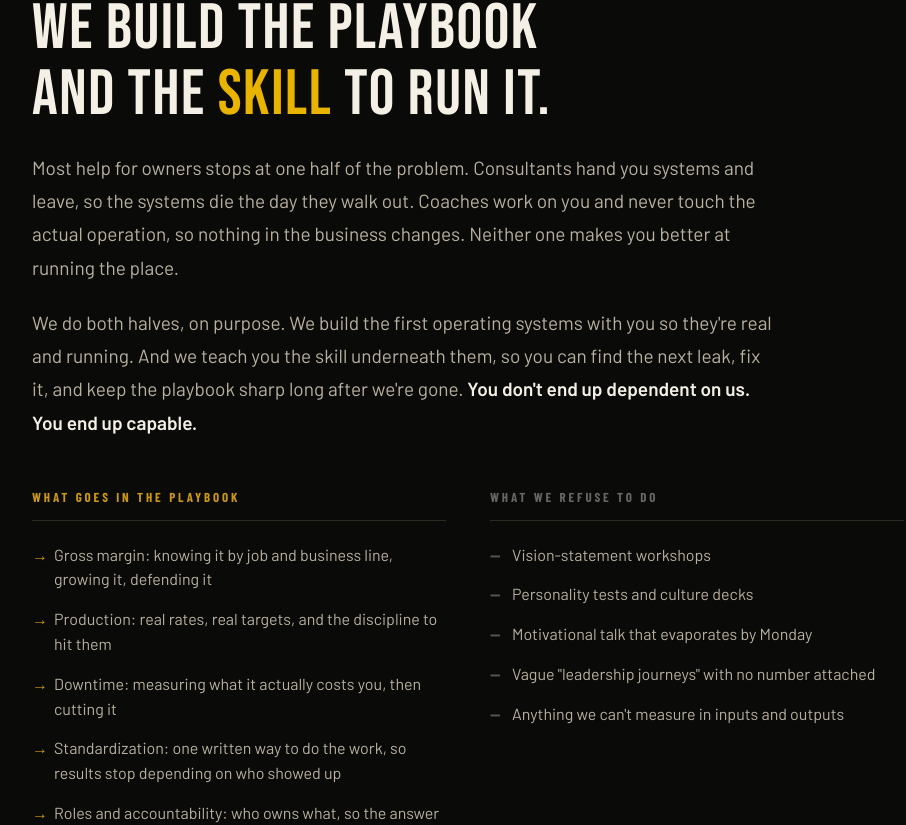
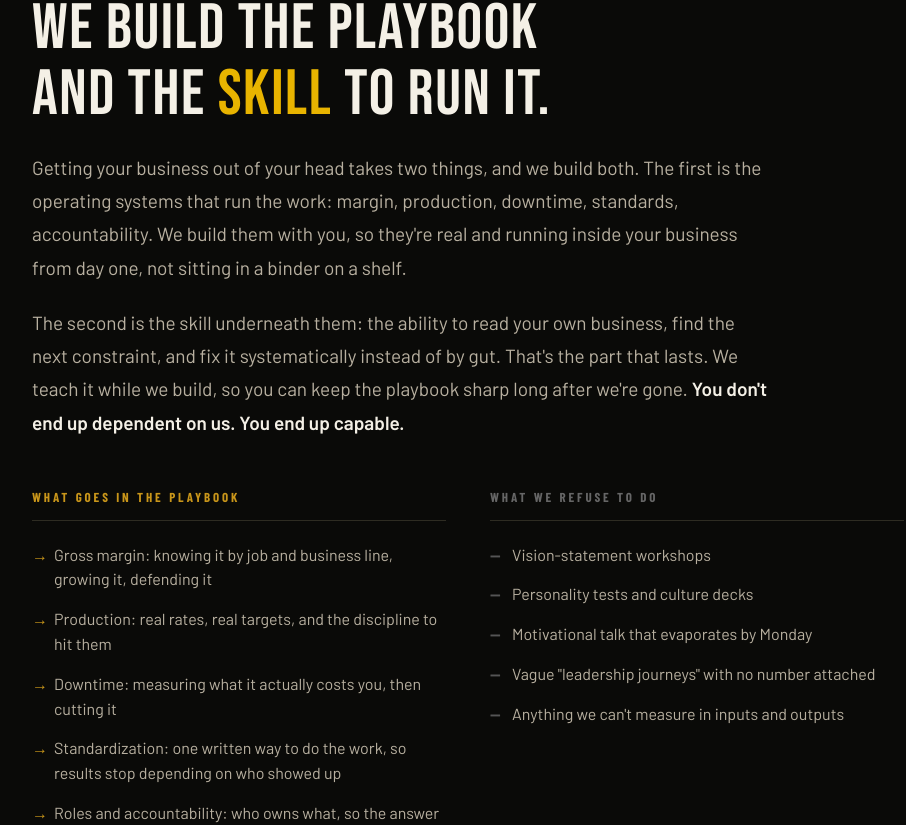
Before and after one commit to zdestes/lean-dirt-diagnostic, a Next.js app: page / in a window 1280 px wide. Shown: the part 3795-4620 px from the top of the page, without its empty margins (172-1078 px from the left). Built offline with nearby package versions, Linux system fonts and the light colour scheme.

Commit message:
Reframe What We Do around what Lean Dirt builds; drop coach/consultant contrast

```diff
--- a/src/app/page.tsx
+++ b/src/app/page.tsx
@@ -166,15 +166,15 @@ export default function Home() {
           </h2>
           <div className="root-body" data-reveal>
             <p>
-              Most help for owners stops at one half of the problem. Consultants hand you systems and
-              leave, so the systems die the day they walk out. Coaches work on you and never touch the
-              actual operation, so nothing in the business changes. Neither one makes you better at
-              running the place.
+              Getting your business out of your head takes two things, and we build both. The first is
+              the operating systems that run the work: margin, production, downtime, standards,
+              accountability. We build them with you, so they're real and running inside your business
+              from day one, not sitting in a binder on a shelf.
             </p>
             <p>
-              We do both halves, on purpose. We build the first operating systems with you so they're
-              real and running. And we teach you the skill underneath them, so you can find the next
-              leak, fix it, and keep the playbook sharp long after we're gone.{' '}
+              The second is the skill underneath them: the ability to read your own business, find the
+              next constraint, and fix it systematically instead of by gut. That's the part that lasts.
+              We teach it while we build, so you can keep the playbook sharp long after we're gone.{' '}
               <strong>You don't end up dependent on us. You end up capable.</strong>
             </p>
           </div>
@@ -352,7 +352,7 @@ export default function Home() {
               <ul className="who-list no">
                 <li>You're under $5M in revenue or still in the field full-time</li>
                 <li>You only want more bids, not a better-run business</li>
-                <li>You want a consultant to come in and do it for you and leave</li>
+                <li>You'd rather hand the whole thing off than build the skill to run it yourself</li>
                 <li>You think the problems are entirely your team's fault</li>
                 <li>You're looking for a quick fix with no follow-through</li>
               </ul>
```
